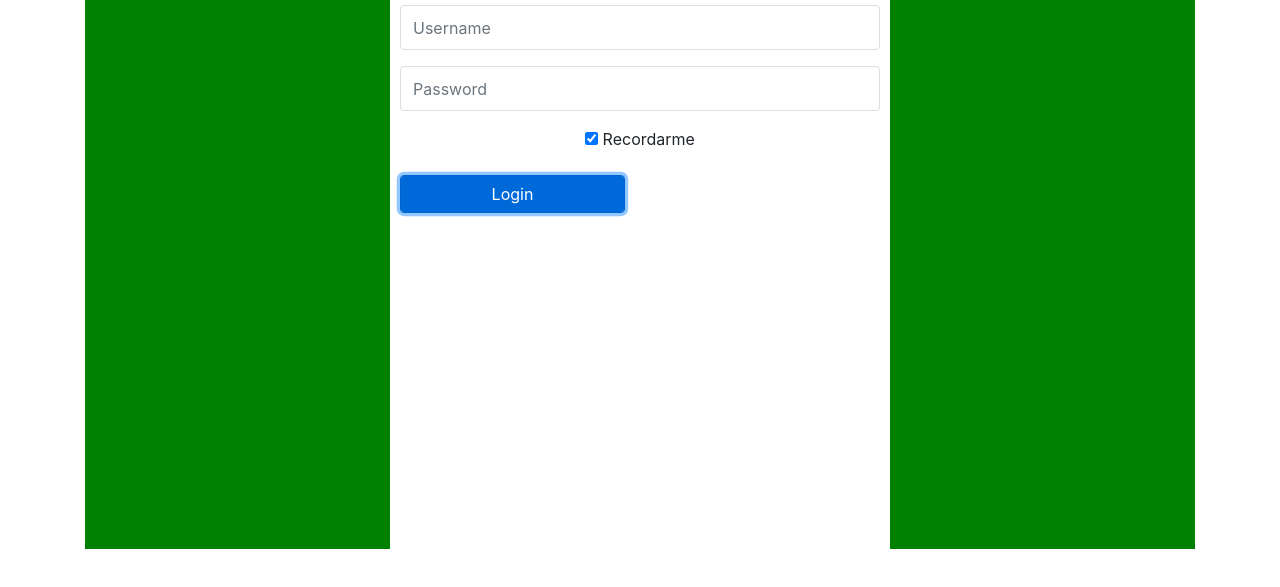
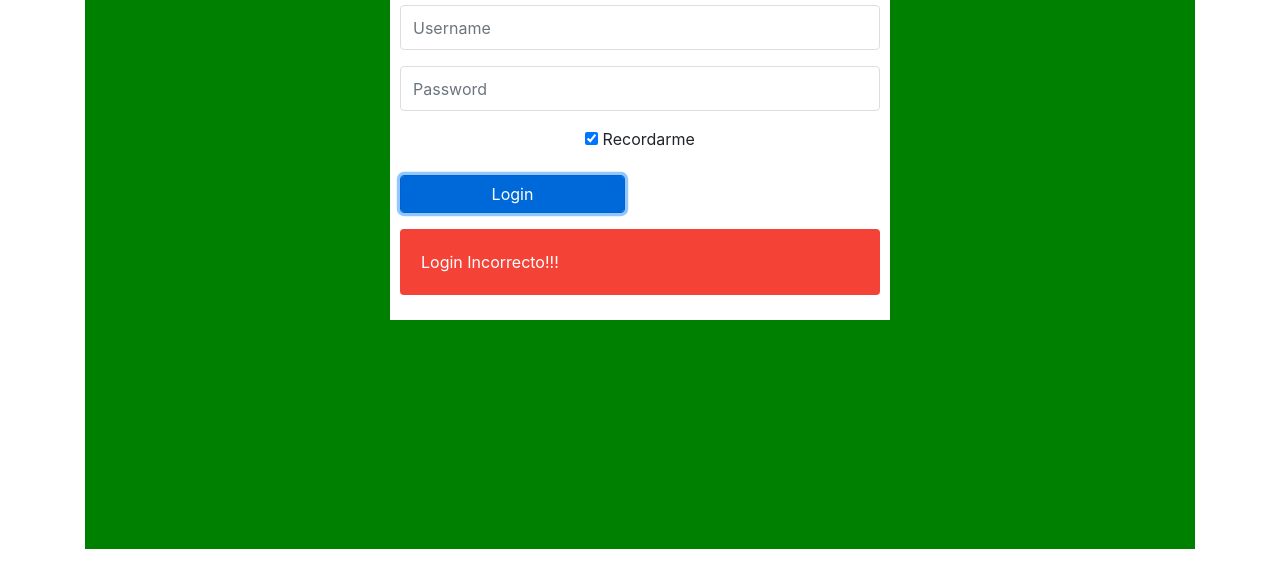
Before and after one commit to MatiasAstorga/proyectoFinalJS, a plain HTML site: page index.html in a window 1280 px wide. Both pictures are taken after a click on the button "Login". Shown: the part 51-638 px from the top of the page. Drawn offline with nearby package versions, Linux system fonts and the light colour scheme.

Commit message:
mensaje error -  login incorrecto

```diff
--- a/main.js
+++ b/main.js
@@ -27,9 +27,10 @@ class Pagina {
     constructor(url, header, footer, navController) {
         this.navController = navController;
         this.url = url;
-        this.pintarEstructuraBase();
         this.header = header;
         this.footer = footer;
+
+        this.pintarEstructuraBase();
     }
 
     pintarEstructuraBase() {
@@ -121,6 +122,7 @@ class PaginaLogin extends Pagina {
                         </div>
                     </div>
                 </div>
+                <div class="alert" id="loginIncorrecto">Login Incorrecto!!!</div>
             </div>`;
 
         crearElemento("button", "Login", "divButtonLogin", "form-control btn btn-primary", "loginButton").addEventListener("click", () => this.login.logearse(this.navController));
@@ -170,7 +172,10 @@ class Login {
                 mostrarPantallaDeCarga(false);
             }, 1000);
         } else {
-            alert("Login Incorrecto!");
+            var elem = document.getElementById('loginIncorrecto');
+            setTimeout(() => {elem.style.opacity = "100"; elem.style.display = "block"}, 500);
+            setTimeout(() => elem.style.opacity = "0", 3500);
+            setTimeout(() => elem.style.display = "none", 4000);
         }
     }
 }
--- a/styles.css
+++ b/styles.css
@@ -17,7 +17,6 @@
 
 #login{
     max-width: 500px;
-    height: 600px;
     margin: auto;
     background: white;
     padding: 10px;
@@ -48,6 +47,16 @@
     animation: spin 2s linear infinite;
 }
 
+.alert {
+    display: none;
+    padding: 20px;
+    background-color: #f44336;
+    color: white;
+    opacity: 1;
+    transition: opacity 0.6s;
+    margin-bottom: 15px;
+}
+
 input[type="text"],.input[type="email"],input[type="password"] {
     height: 45px;
     width: 100%;
```
